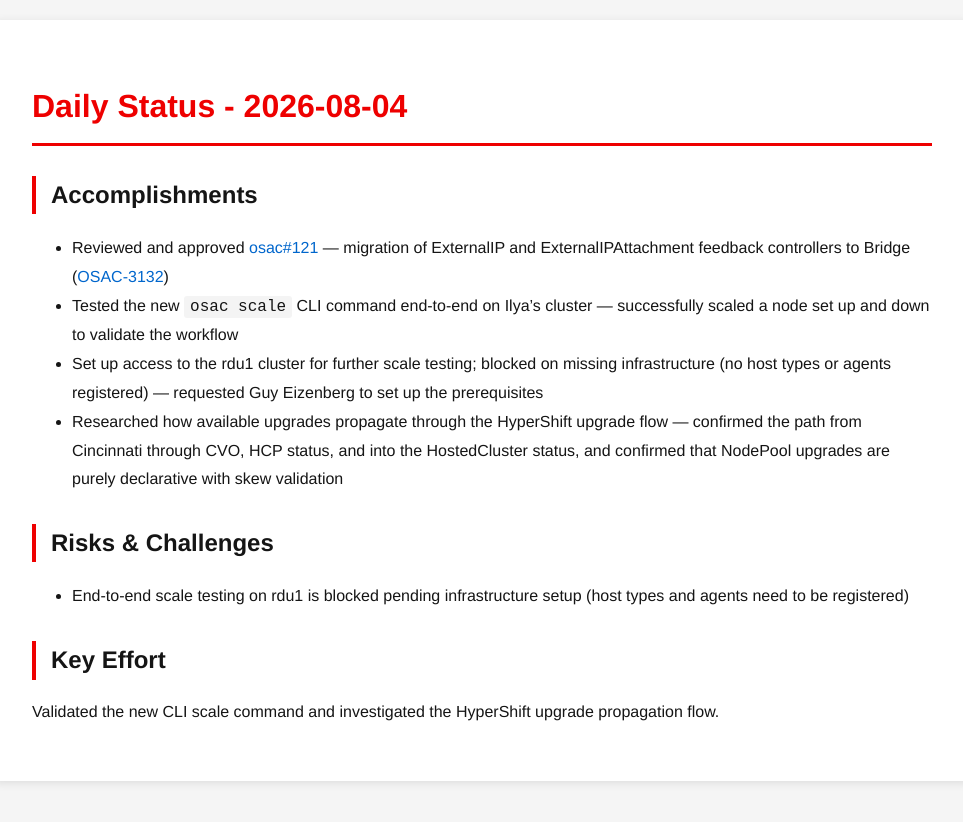
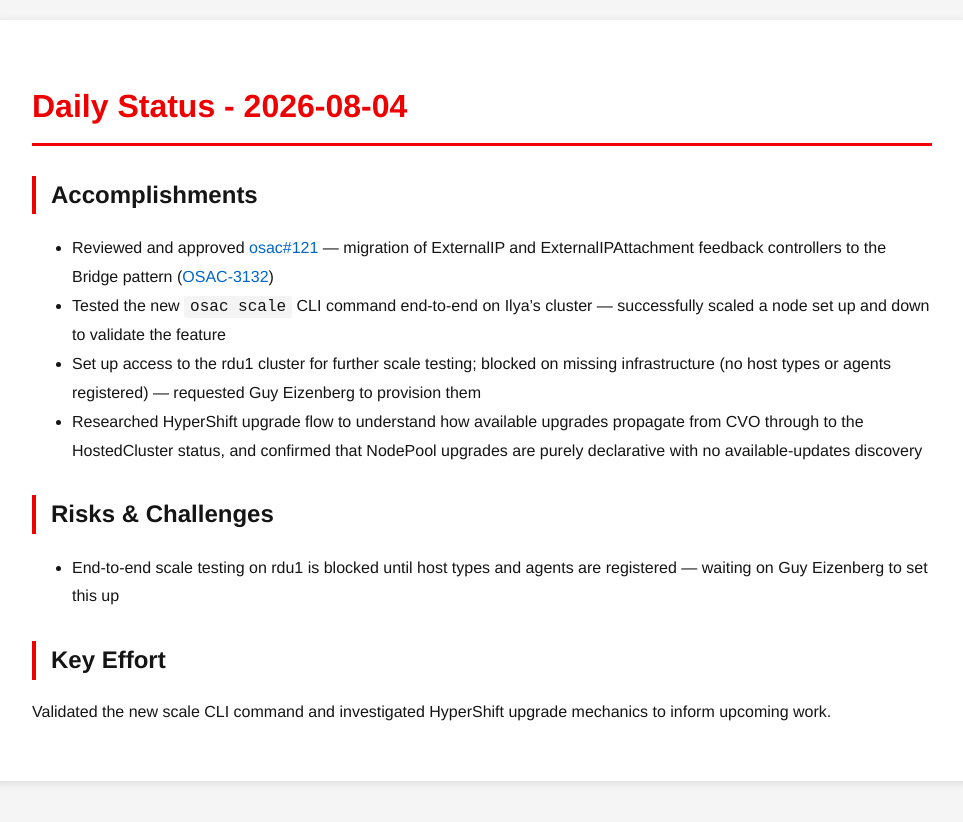
Before and after one commit to tzvatot/daily-status, a Jekyll site: the page built from 2026-08-04.md, in a window 1280 px wide. Shown: the top 822 px of the page, without its empty margins (158-1121 px from the left). Built offline with Jekyll 4.4.1, drawn with Linux system fonts in a browser that asks for light colours.

Commit message:
Daily status update - 2026-08-04

```diff
--- a/2026-08-04.md
+++ b/2026-08-04.md
@@ -7,13 +7,13 @@ date: 2026-08-04
 # Daily Status - 2026-08-04
 
 ## Accomplishments
-- Reviewed and approved [osac#121](https://github.com/osac-project/osac/pull/121) — migration of ExternalIP and ExternalIPAttachment feedback controllers to Bridge ([OSAC-3132](https://redhat.atlassian.net/browse/OSAC-3132))
-- Tested the new `osac scale` CLI command end-to-end on Ilya's cluster — successfully scaled a node set up and down to validate the workflow
-- Set up access to the rdu1 cluster for further scale testing; blocked on missing infrastructure (no host types or agents registered) — requested Guy Eizenberg to set up the prerequisites
-- Researched how available upgrades propagate through the HyperShift upgrade flow — confirmed the path from Cincinnati through CVO, HCP status, and into the HostedCluster status, and confirmed that NodePool upgrades are purely declarative with skew validation
+- Reviewed and approved [osac#121](https://github.com/osac-project/osac/pull/121) — migration of ExternalIP and ExternalIPAttachment feedback controllers to the Bridge pattern ([OSAC-3132](https://redhat.atlassian.net/browse/OSAC-3132))
+- Tested the new `osac scale` CLI command end-to-end on Ilya's cluster — successfully scaled a node set up and down to validate the feature
+- Set up access to the rdu1 cluster for further scale testing; blocked on missing infrastructure (no host types or agents registered) — requested Guy Eizenberg to provision them
+- Researched HyperShift upgrade flow to understand how available upgrades propagate from CVO through to the HostedCluster status, and confirmed that NodePool upgrades are purely declarative with no available-updates discovery
 
 ## Risks & Challenges
-- End-to-end scale testing on rdu1 is blocked pending infrastructure setup (host types and agents need to be registered)
+- End-to-end scale testing on rdu1 is blocked until host types and agents are registered — waiting on Guy Eizenberg to set this up
 
 ## Key Effort
-Validated the new CLI scale command and investigated the HyperShift upgrade propagation flow.
+Validated the new scale CLI command and investigated HyperShift upgrade mechanics to inform upcoming work.
```
